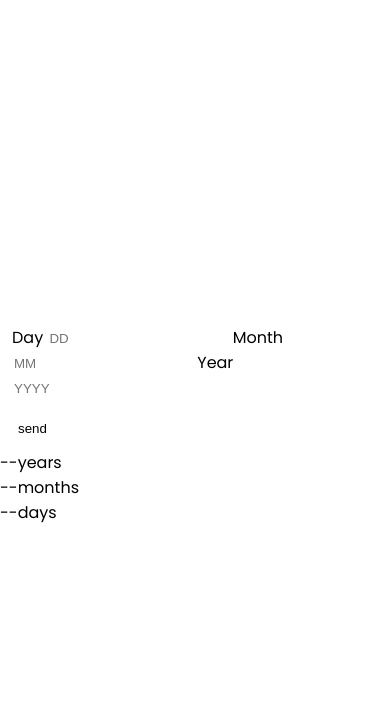
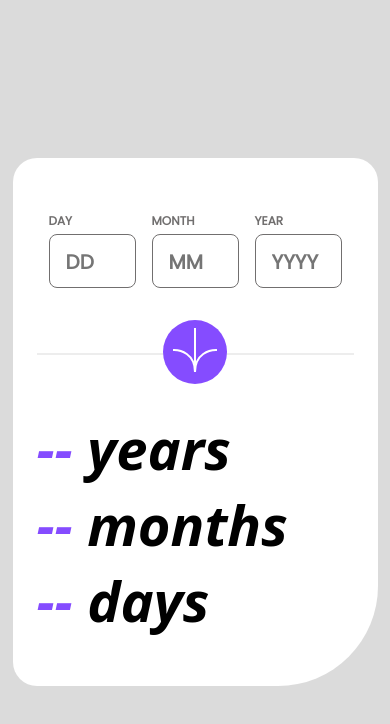
Before and after one commit to claudio-dev1993/age-calculator-app-main, a plain HTML site: page index.html in a window 390 px wide. Drawn offline with Linux system fonts and the light colour scheme.

Commit message:
mobile design created

```diff
--- a/index.html
+++ b/index.html
@@ -16,7 +16,7 @@
 
     <form class="form">
       <fieldset class="form__fieldset-date" aria-label="enter your date of birth">
-        <label class="form__label" for="day">
+        <label class="form__label form__label--error" for="day">
           Day
           <input class="form__input" type="text" name="day" id="day" placeholder="DD">
         </label>
@@ -33,14 +33,14 @@
       </fieldset>
 
       <fieldset class="form__fieldset-submit" aria-label="submit your information">
-        <input class="form__submit" type="submit" value="send" aria-label="click here to submit">
+        <button class="form__submit" type="submit" value="" aria-label="click here to submit"></button>
       </fieldset>
     </form>
 
     <div class="date-result"  aria-roledescription="shows the years, months and days of your life since your birthday">
-      <p class="date-result__description"><span class="date-result__value" aria-roledescription="years">--</span>years</p>
-      <p class="date-result__description"><span class="date-result__value" aria-roledescription="months">--</span>months</p>
-      <p class="date-result__description"><span class="date-result__value" aria-roledescription="days">--</span>days</p>
+      <p class="date-result__description"><span class="date-result__value" aria-roledescription="years">-- </span>years</p>
+      <p class="date-result__description"><span class="date-result__value" aria-roledescription="months">-- </span>months</p>
+      <p class="date-result__description"><span class="date-result__value" aria-roledescription="days">-- </span>days</p>
     </div>
 
   </main>
--- a/sass/resets/resets.scss
+++ b/sass/resets/resets.scss
@@ -11,7 +11,3 @@ fieldset {
 a {
     text-decoration: none;
 }
-
-input[type=submit] {
-    background-color: transparent;
-}
--- a/sass/style.scss
+++ b/sass/style.scss
@@ -4,5 +4,101 @@
 body {
     min-height: 100vh;
     @include displayFlex(column, center, center);
-    @include poppins(1rem,auto);
+    @include fontType('Poppins',1rem,auto);
+    padding: 0 1rem;
+    background-color: $Light-grey;
 }
+
+.app {
+    min-height: 486px;
+    padding: 3rem 1.5rem;
+    background-color: $White;
+    border-radius: 1.5rem 1.5rem 6.25rem 1.5rem;
+    @include displayFlex(column, start, space-between);
+
+    .form {
+
+        &__fieldset-date {
+            @include displayFlex(row, center, center);
+            column-gap: 1rem;
+        }
+
+        &__label {
+            @include fontType('Poppins',12px,700);
+            text-transform: uppercase;
+            color: $Smokey-grey;
+        }
+
+        &__input {
+            width: 87px;
+            height: 54px;
+            border: .08rem solid $Smokey-grey;
+            border-radius: .5rem;
+            color: $Off-black;
+            @include fontType('Poppins-ExtraBold',20px,700);
+            text-transform: uppercase;
+            padding: 1rem;
+            margin-top: .3rem;
+            outline-color: transparent;
+            &::placeholder {
+                @include fontType('Poppins',20px,700);
+            }
+
+            &:hover {
+                border-color: $Purple;
+                transition: .5s;
+                cursor: pointer;
+            }
+
+            &:focus {
+                outline: solid .05rem $Purple;
+            }
+
+            &--success {
+                border-color: $Light-green;
+            }
+
+            &--error {
+                border-color: $Light-red;
+
+            }
+
+        }
+
+        &__fieldset-submit {
+            @include displayFlex(row, center, center);
+            margin: 1rem 0;
+            background: url('/assets/images/line.svg') repeat-x center;
+        }
+
+        &__submit {
+            width: 64px;
+            height: 64px;
+            background-color: $Purple;
+            border-radius: 50%;
+            &::after {
+                content: url('/assets/images/icon-arrow.svg');
+            }
+
+            &:hover {
+                background-color: $Off-black;
+                transition: .5s;
+                cursor: pointer;
+            }
+        }
+
+
+    }
+
+    .date-result {
+
+        &__description {
+            @include fontType('Poppins-ExtraBoldItalic',56px,800);
+            font-style: italic;
+        }
+
+        &__value {
+            color: $Purple;
+        }
+    }
+}
--- a/sass/variables/variables.scss
+++ b/sass/variables/variables.scss
@@ -1,15 +1,15 @@
 @font-face {
     font-family: 'Poppins';
     src: url('/assets/fonts/Poppins-Regular.ttf'),
-    url('/assets/fonts/Poppins-Italic.ttf'),
-    url('/assets/fonts/Poppins-ExtraBoldItalic.ttf'),
-    url('/assets/fonts/Poppins-ExtraBold.ttf'),
-    url('/assets/fonts/Poppins-BoldItalic.ttf'),
-    url('/assets/fonts/Poppins-Bold.ttf');
+        url('/assets/fonts/Poppins-Italic.ttf'),
+        url('/assets/fonts/Poppins-ExtraBoldItalic.ttf'),
+        url('/assets/fonts/Poppins-ExtraBold.ttf'),
+        url('/assets/fonts/Poppins-BoldItalic.ttf'),
+        url('/assets/fonts/Poppins-Bold.ttf');
 }
 
-@mixin poppins($size, $weight) {
-    font-family: 'Poppins', system-ui, -apple-system, BlinkMacSystemFont, 'Segoe UI', Roboto, Oxygen, Ubuntu, Cantarell, 'Open Sans', 'Helvetica Neue', sans-serif;
+@mixin fontType($family, $size, $weight) {
+    font-family: $family, system-ui, -apple-system, BlinkMacSystemFont, 'Segoe UI', Roboto, Oxygen, Ubuntu, Cantarell, 'Open Sans', 'Helvetica Neue', sans-serif;
     font-size: $size;
     font-weight: $weight;
 }
@@ -27,7 +27,7 @@
 
 $Purple: hsl(259, 100%, 65%);
 $Light-red: hsl(0, 100%, 67%);
-
+$Light-green: rgba(77, 225, 77, 0.768);
 // Neutral
 
 $White: hsl(0, 0%, 100%);
```
Also changed, not shown: assets/images/line.svg (added), css/style.css, 1 other file.
